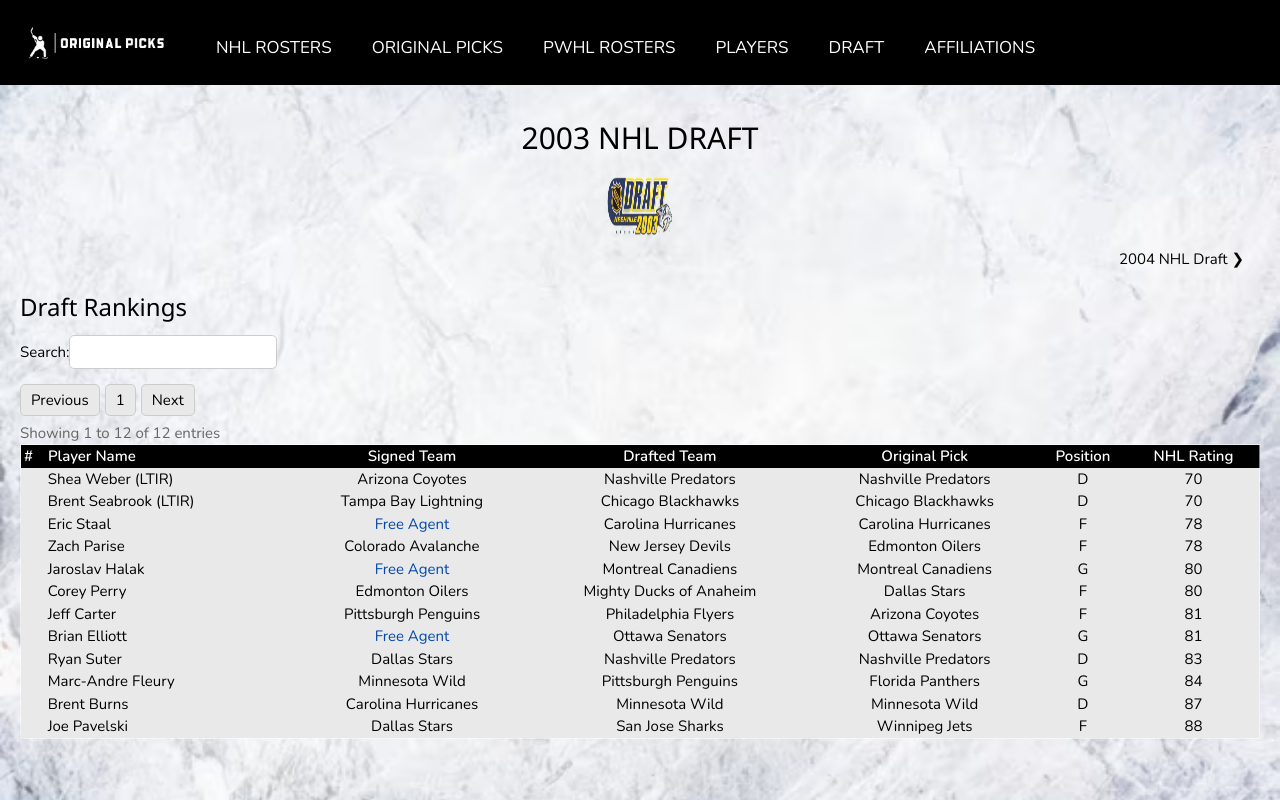
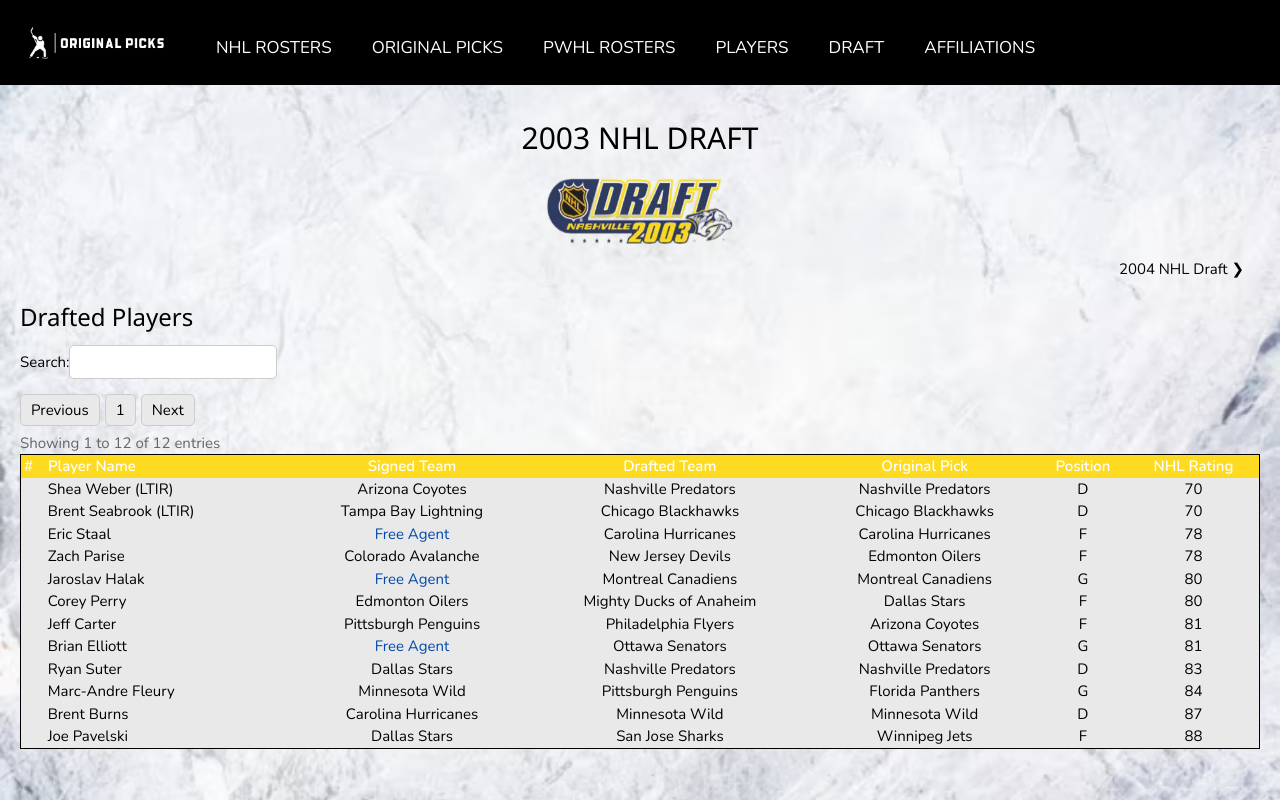
Before and after one commit to axiommike/original-picks, a PHP site: page /draft_2003.php in a window 1280 px wide. Run offline with PHP 8.4, Linux system fonts and the light colour scheme; data comes from the database, SQL or seed files in the repository; data that the repository does not hold is empty; some libraries are stand-ins or nearby versions.

Commit message:
Update draft_2003.php

```diff
--- a/draft_2003.php
+++ b/draft_2003.php
@@ -23,6 +23,26 @@
         /*! Table Padding */
         .w3-responsive {
             padding: 20px;
+        }
+
+        /* Table */
+        .custom-table {
+            width: 100%;
+            border-collapse: collapse;
+            padding: 30px;
+            border: 1px solid black; /* Transparent border */
+            background-color: white;
+        }
+
+        .custom-table th {
+            color: #fff; /* Change to your desired text color */
+            background-color: #fedb21;
+        }
+
+        /* Image Size */
+        .title-logo img {
+            width: 200px;
+            height: 80px;
         }
     </style>
 
@@ -55,7 +75,7 @@
             </div>
 
             <!--====== Forwards Table ======-->
-            <?php generateTable($pdo, '2003', 100, 'Draft Rankings'); ?>
+            <?php generateTable($pdo, '2003', 100, 'Drafted Players'); ?>
 
         </div>
     </header>
```
